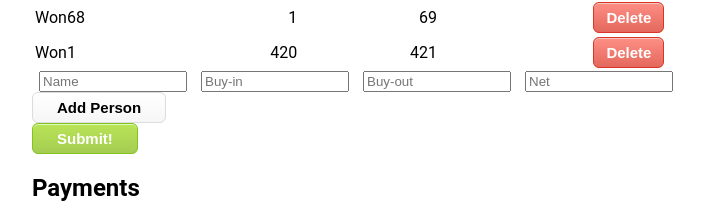
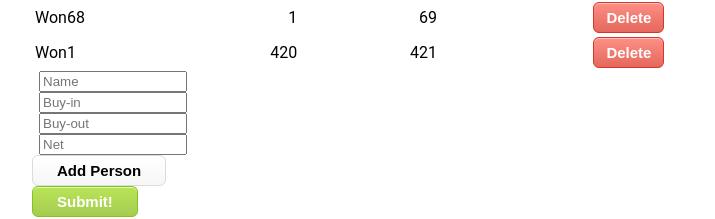
Before and after one commit to bowenzhangdotcom/poker-payment, a React (Create React App) app: page / in a window 1280 px wide. Shown: the part 160-379 px from the top of the page, without its empty margins (234-949 px from the left). Built offline with nearby package versions, Linux system fonts and the light colour scheme.

Commit message:
bugfix and form style update

```diff
--- a/src/api/index.js
+++ b/src/api/index.js
@@ -32,7 +32,7 @@ const processPokerNow = (papaCSV) => {
       if (!(name in obj)) {
         obj[name] = 0;
       }
-      obj[name] += parseInt(row["net"]);
+      obj[name] += parseFloat(row["net"]);
     }
   }
   return obj;
@@ -45,9 +45,9 @@ const processFormEntry = (formData) => {
     let name = row["name"];
     let netVal;
     if (row["net"]) {
-      netVal = parseInt(row["net"]);
+      netVal = parseFloat(row["net"]);
     } else {
-      netVal = parseInt(row["buyout"]) - parseInt(row["buyin"]);
+      netVal = parseFloat(row["buyout"]) - parseFloat(row["buyin"]);
     }
     if (!(name in obj)) {
       obj[name] = 0;
--- a/src/components/FormEntry/FormEntry.jsx
+++ b/src/components/FormEntry/FormEntry.jsx
@@ -69,7 +69,7 @@ export default function FormEntry(props) {
       </table>
       {displayForm ? (
         <div>
-          <div>
+          <div className = {styles.PeopleAdd}>
             <input
               placeholder="Name"
               onChange={handleOnChange}
--- a/src/components/FormEntry/FormEntry.module.css
+++ b/src/components/FormEntry/FormEntry.module.css
@@ -73,3 +73,8 @@
   padding: 6px 24px;
   text-decoration: none;
 }
+
+.PeopleAdd {
+  display: flex;
+  flex-direction: column;
+}
```
